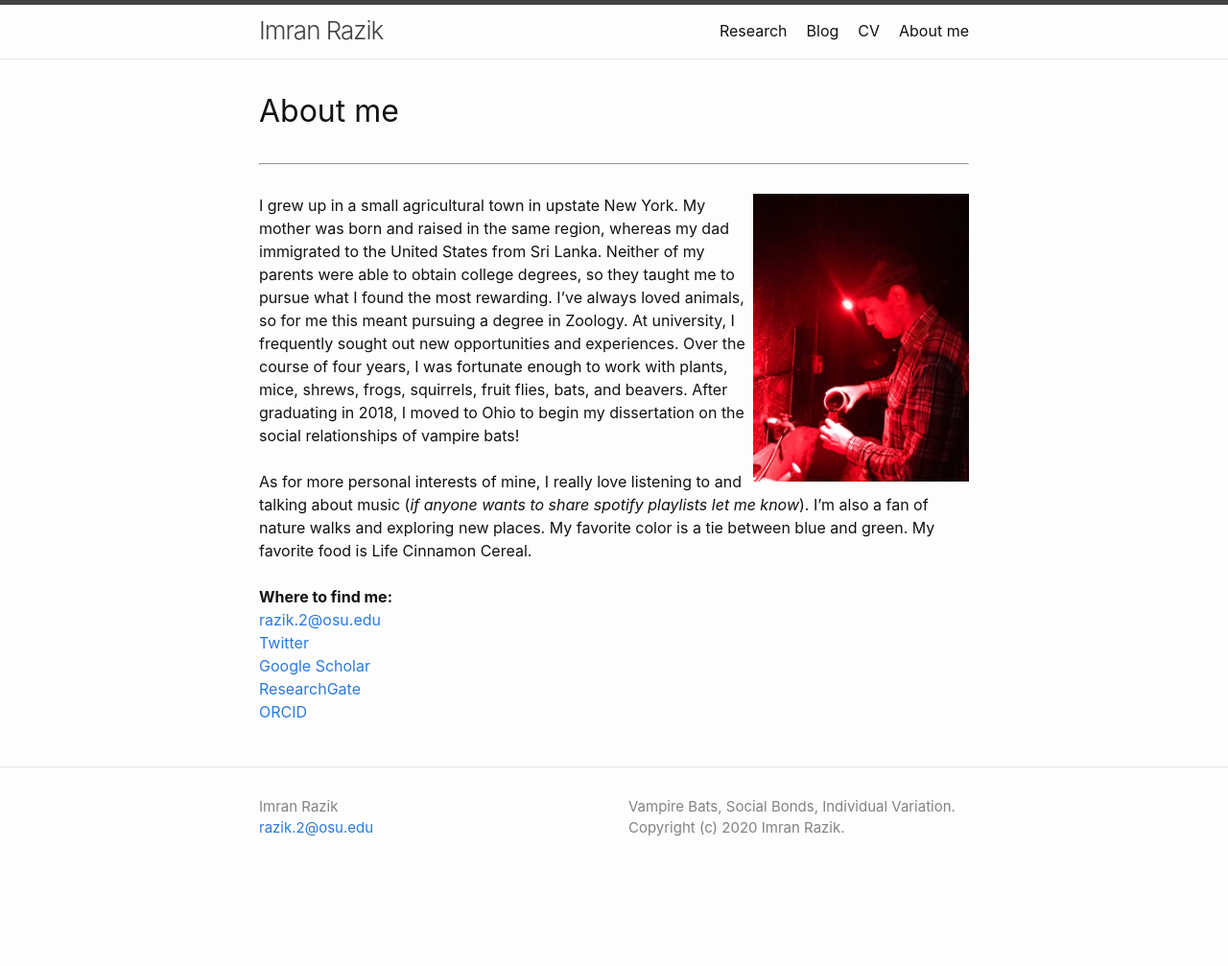
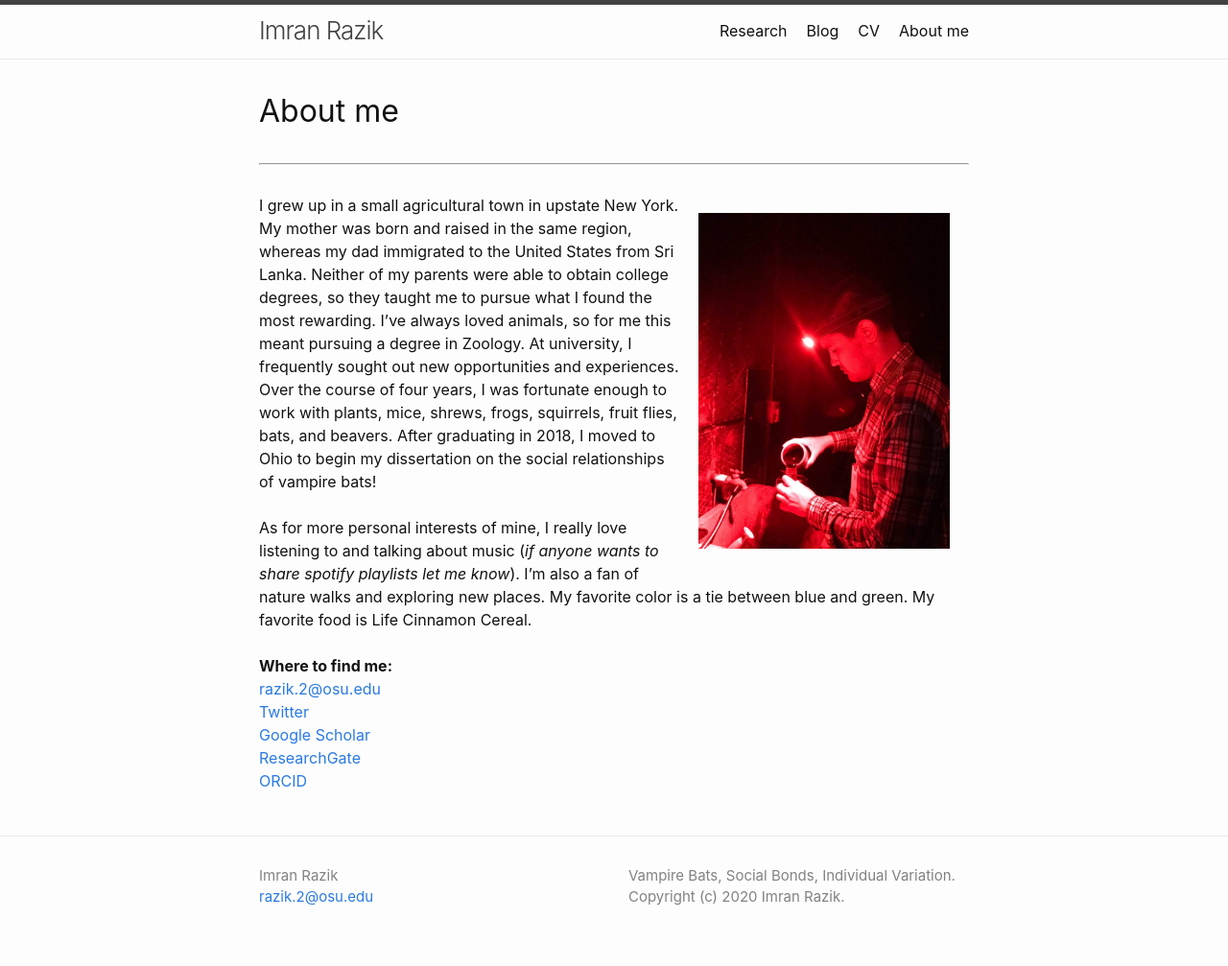
Before and after one commit to imranrazik/imranrazik.github.io, a Jekyll site: the page built from About-me.md, in a window 1280 px wide. Shown: the whole page at 96% size. Built offline with Jekyll 4.4.1, drawn with Linux system fonts in a browser that asks for light colours; our own code applies the rules of GitHub Pages for plain Markdown files; before the commit the page ends 935 px from its top, so only the background shows below that.

Commit message:
Update About-me.md

```diff
--- a/About-me.md
+++ b/About-me.md
@@ -3,7 +3,7 @@
 ---
 # About me
 ---
-<img align="right" src="assets/34349279-38d9-4de1-ad80-4556efc33ab1.jpg" height="300px" style="float:right; padding=10px">I grew up in a small agricultural town in upstate New York. My mother was born and raised in the same region, whereas my dad immigrated to the United States from Sri Lanka. Neither of my parents were able to obtain college degrees, so they taught me to pursue what I found the most rewarding. I've always loved animals, so for me this meant pursuing a degree in Zoology. At university, I frequently sought out new opportunities and experiences. Over the course of four years, I was fortunate enough to work with plants, mice, shrews, frogs, squirrels, fruit flies, bats, and beavers. After graduating in 2018, I moved to Ohio to begin my dissertation on the social relationships of vampire bats!
+<img align="right" src="assets/34349279-38d9-4de1-ad80-4556efc33ab1.jpg" height="350px" style="float:right; padding:20px">I grew up in a small agricultural town in upstate New York. My mother was born and raised in the same region, whereas my dad immigrated to the United States from Sri Lanka. Neither of my parents were able to obtain college degrees, so they taught me to pursue what I found the most rewarding. I've always loved animals, so for me this meant pursuing a degree in Zoology. At university, I frequently sought out new opportunities and experiences. Over the course of four years, I was fortunate enough to work with plants, mice, shrews, frogs, squirrels, fruit flies, bats, and beavers. After graduating in 2018, I moved to Ohio to begin my dissertation on the social relationships of vampire bats!
 <br />
 <br />
 As for more personal interests of mine, I really love listening to and talking about music (*if anyone wants to share spotify playlists let me know*). I'm also a fan of nature walks and exploring new places. My favorite color is a tie between blue and green. My favorite food is Life Cinnamon Cereal.
```
